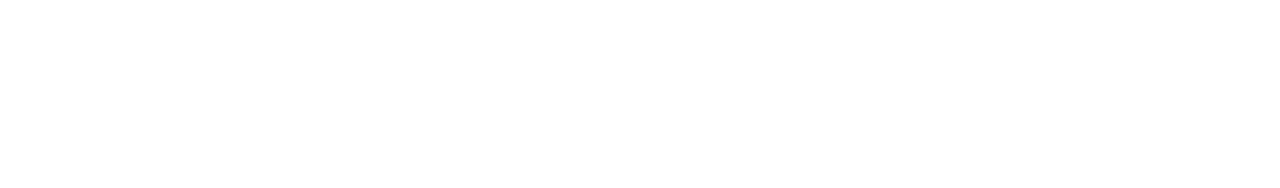
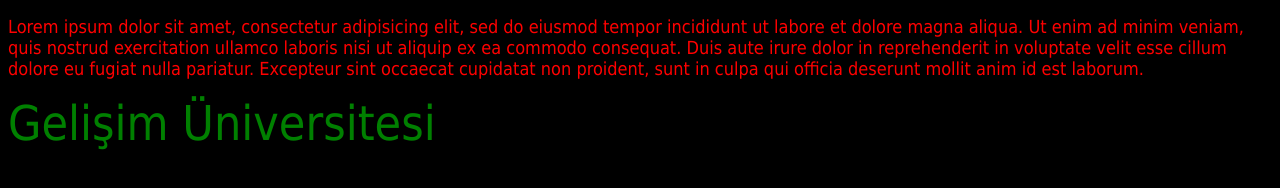
Before and after one commit to mertsengul/teknoloji, a plain HTML site: page Index.html in a window 1280 px wide. Drawn offline with Linux system fonts and the light colour scheme.

Commit message:
Update Index.html

```diff
--- a/Index.html
+++ b/Index.html
@@ -4,6 +4,14 @@
 <meta charset="utf-8">
 <title>Document</title>
 </head>
-<body>
+<body bgcolor="black">
+<p><font face="tahoma" size="4" color="red">
+Lorem ipsum dolor sit amet, consectetur adipisicing elit, sed do eiusmod
+tempor incididunt ut labore et dolore magna aliqua. Ut enim ad minim veniam,
+quis nostrud exercitation ullamco laboris nisi ut aliquip ex ea commodo
+consequat. Duis aute irure dolor in reprehenderit in voluptate velit esse
+cillum dolore eu fugiat nulla pariatur. Excepteur sint occaecat cupidatat non
+proident, sunt in culpa qui officia deserunt mollit anim id est laborum.</font></p>
+<p><font face="tahoma" size="12" color="green">Gelişim Üniversitesi</p>
 </body>
 </html>
```
